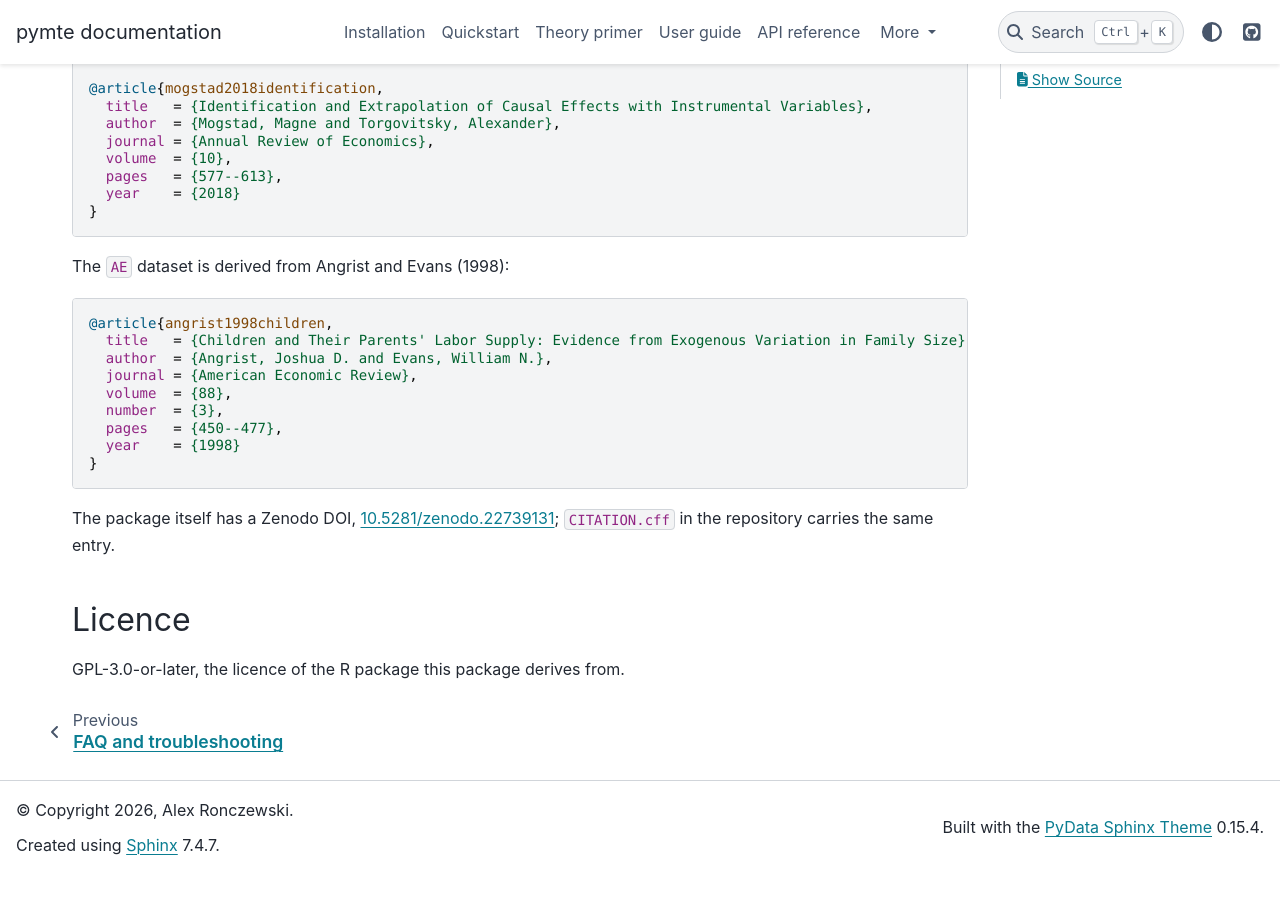
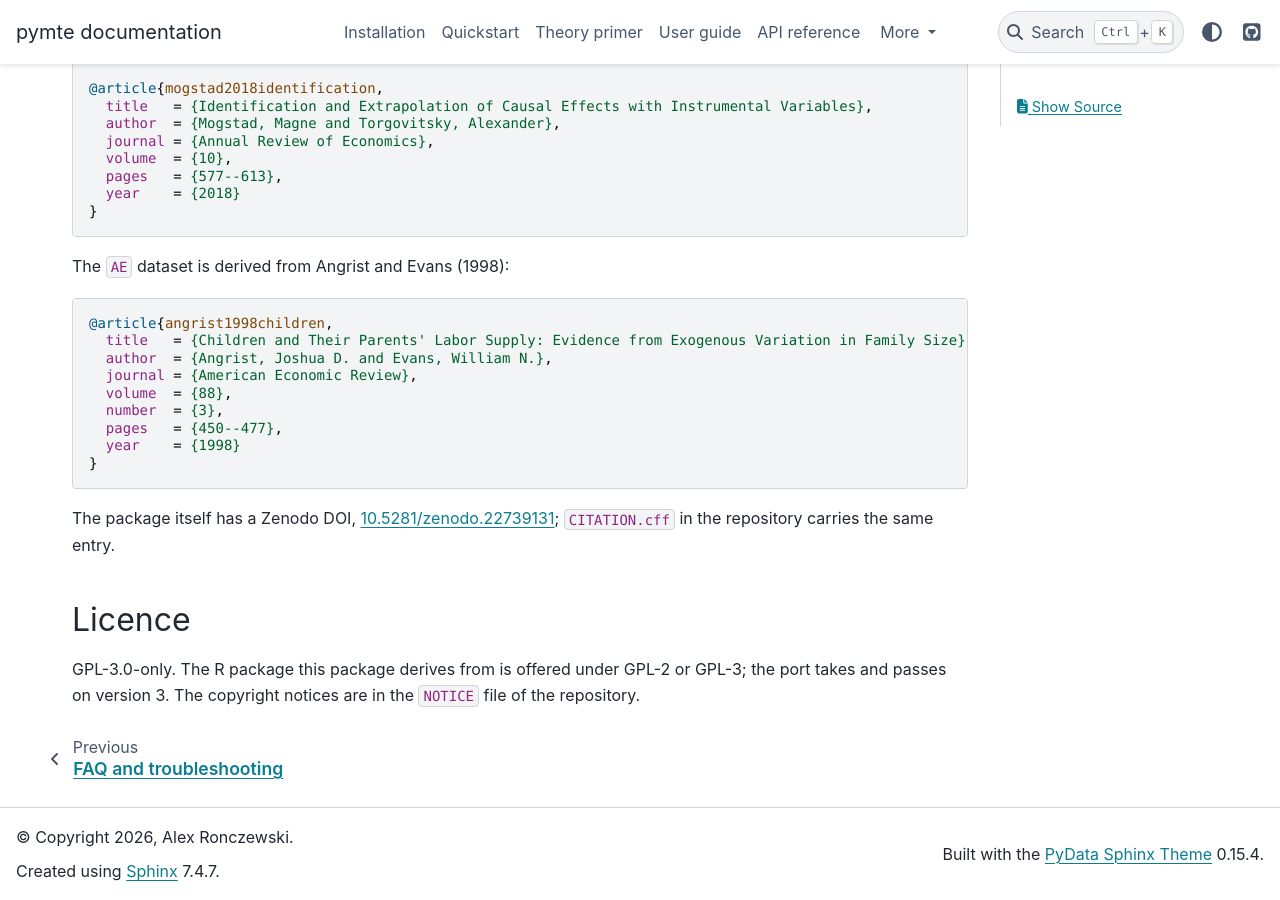
Before and after one commit to Alexr951/pymte, a Sphinx documentation site: the page built from docs/citing.md, in a window 1280 px wide and 900 px high, scrolled down 804 px. Built offline with Sphinx 7.4.7 and the PyData theme 0.15.4, drawn with Linux system fonts in a browser that asks for light colours; before the commit the page ends 1678 px from its top, so only the background shows below that.

Commit message:
copyright changes and some cleanup

```diff
--- a/docs/citing.md
+++ b/docs/citing.md
@@ -63,4 +63,4 @@
 
 ## Licence
 
-GPL-3.0-or-later, the licence of the R package this package derives from.
+GPL-3.0-only. The R package this package derives from is offered under GPL-2 or GPL-3; the port takes and passes on version 3. The copyright notices are in the `NOTICE` file of the repository.
--- a/pyproject.toml
+++ b/pyproject.toml
@@ -7,8 +7,8 @@
 version = "1.0.0"
 description = "Instrumental variables: extrapolation by marginal treatment effects"
 readme = "README.md"
-license = "GPL-3.0-or-later"
-license-files = ["LICENSE"]
+license = "GPL-3.0-only"
+license-files = ["LICENSE", "NOTICE"]
 requires-python = ">=3.10"
 authors = [{ name = "Alex Ronczewski" }]
 keywords = [
```
Also changed, not shown: README.md (+1 -1 lines), 4 other files.
